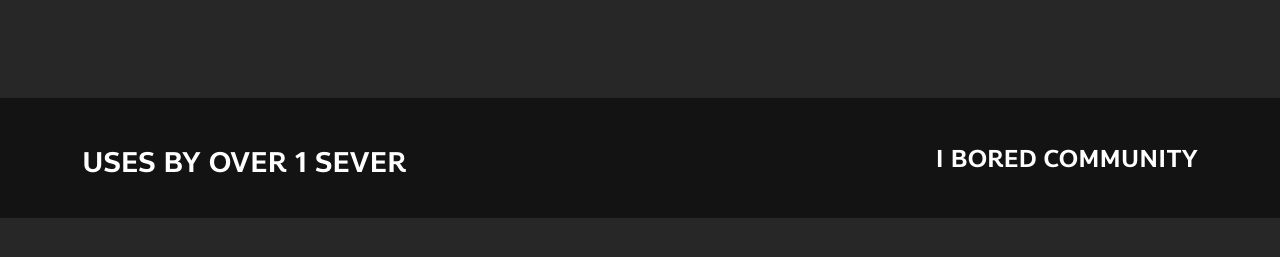
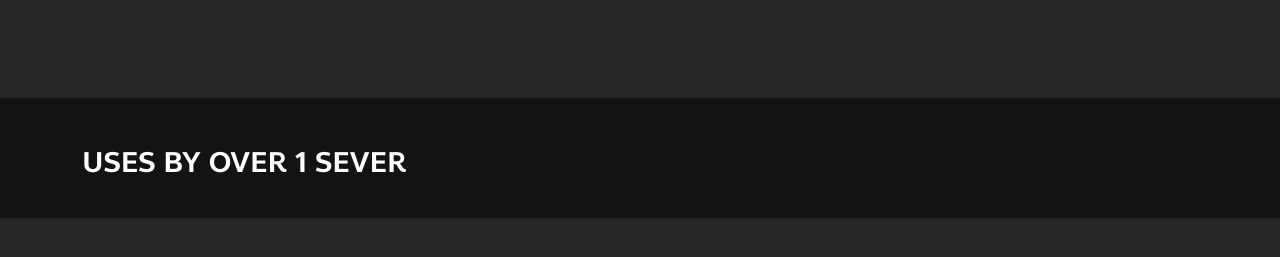
Before and after one commit to ronnapatp/kaoladbotwebsite, a plain HTML site: page index.html in a window 1280 px wide. Shown: the part 521-778 px from the top of the page. Drawn offline with nearby package versions, Linux system fonts and the light colour scheme; files whose address does not match are found by name.

Commit message:
Update index.html

```diff
--- a/index.html
+++ b/index.html
@@ -30,7 +30,6 @@
     <div class="section2">
         <div class="container"> <br><br>
             <h3 style="display: inline-block;">USES BY OVER 1 SEVER</h3>
-            <h4 style="float: right; display: inline-block;">I BORED COMMUNITY</h4>
         </div>
 
     </div>
```
